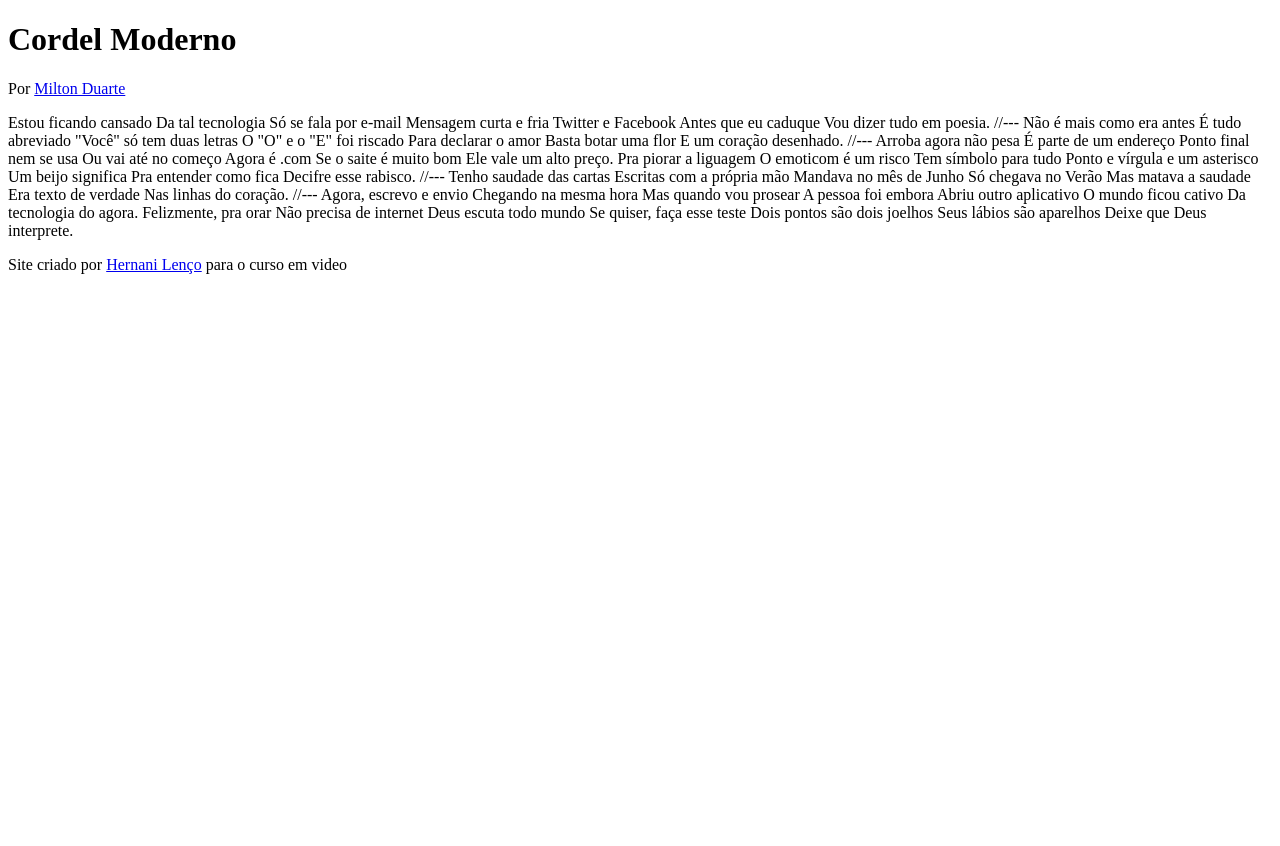
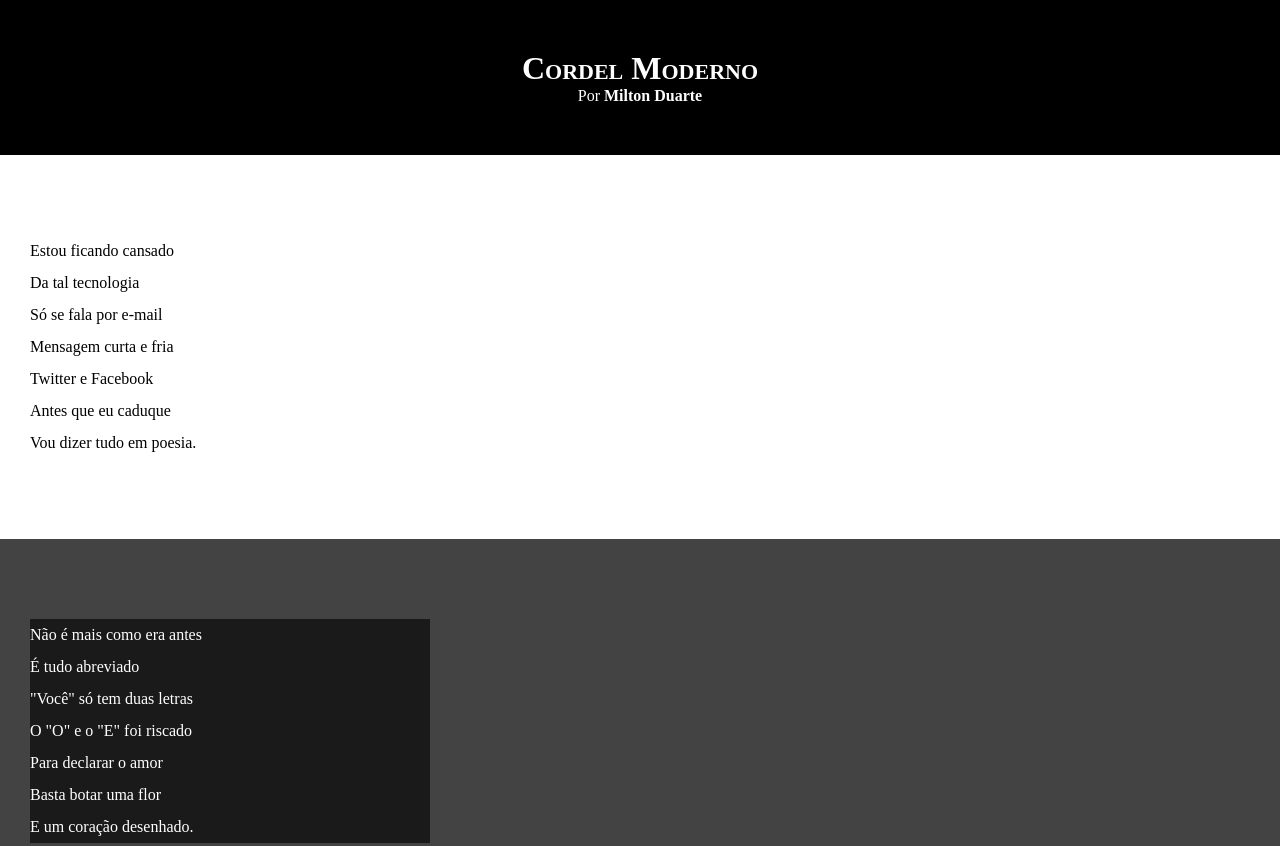
Before and after one commit to HernanyLenco/Html-Css1, a plain HTML site: page desafios/d012/index.html in a window 1280 px wide. Shown: the top 846 px of the page. Before the commit the page ends 800 px from the top, so only its background shows below. Drawn offline with Linux system fonts and the light colour scheme.

Commit message:
Atualização

```diff
--- /dev/null
+++ b/desafios/d012/estilo/style.css
@@ -0,0 +1,61 @@
+@charset "UTF-8";
+
+*{
+    margin: 0px;
+    padding: 0px;
+}
+
+html, body{
+    min-height: 100vh;
+    background-color: darkgray;
+}
+header{
+    background-color: black;
+    color: white;
+    text-align: center;
+}
+header h1{
+    padding-top: 50px;
+    font-variant: small-caps;
+}
+header p{
+    padding-bottom: 50px;
+}
+a{
+    color: white;
+    text-decoration: none;
+    font-weight: bolder;
+}
+a:hover{
+    text-decoration: underline;
+}
+
+section{
+    padding-top: 10vh;
+    padding-bottom: 10vh;
+    line-height: 2em;
+    padding-left: 30px;
+}
+
+.normal{
+    background-color: white;
+    color: black;
+}
+
+.imagem{
+    background-color: rgba(0, 0, 0, 0.605);
+    color: white;
+}
+
+.imagem p {
+    width: 400px;
+    background-color: rgba(0, 0, 0, 0.616);
+
+}
+
+footer{
+    background-color: black;
+    color: white;
+    text-align: center;
+    padding: 10px;
+}
--- a/desafios/d012/index.html
+++ b/desafios/d012/index.html
@@ -5,6 +5,8 @@
     <meta http-equiv="X-UA-Compatible" content="IE=edge">
     <meta name="viewport" content="width=device-width, initial-scale=1.0">
     <title>Cordel Moderno</title>
+    <link rel="shortcut icon" href="favicon/favicon.ico" type="image/x-icon">
+    <link rel="stylesheet" href="estilo/style.css">
 </head>
 <body>
     <header>
@@ -13,72 +15,92 @@
 
     </header>
 
-    Estou ficando cansado
-    Da tal tecnologia
-    Só se fala por e-mail
-    Mensagem curta e fria
-    Twitter e Facebook
-    Antes que eu caduque
-    Vou dizer tudo em poesia.
+    <section class="normal">
+        Estou ficando cansado <br>
+        Da tal tecnologia <br>
+        Só se fala por e-mail <br>
+        Mensagem curta e fria <br>
+        Twitter e Facebook <br>
+        Antes que eu caduque <br>
+        Vou dizer tudo em poesia.
+    </section>
 
-    //---
 
-    Não é mais como era antes
-    É tudo abreviado
-    "Você" só tem duas letras
-    O "O" e o "E" foi riscado
-    Para declarar o amor
-    Basta botar uma flor
-    E um coração desenhado.
 
-    //---
+    <section class="imagem">
+        <p>
+            Não é mais como era antes <br>
+            É tudo abreviado <br>
+            "Você" só tem duas letras <br>
+            O "O" e o "E" foi riscado <br>
+            Para declarar o amor <br>
+            Basta botar uma flor <br>
+            E um coração desenhado.
+        </p>
+    </section>
 
-    Arroba agora não pesa
-    É parte de um endereço
-    Ponto final nem se usa
-    Ou vai até no começo
-    Agora é .com
-    Se o saite é muito bom
-    Ele vale um alto preço.
 
-    Pra piorar a liguagem
-    O emoticom é um risco
-    Tem símbolo para tudo
-    Ponto e vírgula e um asterisco
-    Um beijo significa
-    Pra entender como fica
-    Decifre esse rabisco.
 
-    //---
+    <section class="normal">
+        <p>
+            Arroba agora não pesa <br>
+            É parte de um endereço <br>
+            Ponto final nem se usa <br>
+            Ou vai até no começo <br>
+            Agora é .com <br>
+            Se o saite é muito bom <br>
+            Ele vale um alto preço. <br>
+            Pra piorar a liguagem <br>
+            O emoticom é um risco <br>
+            Tem símbolo para tudo <br>
+            Ponto e vírgula e um asterisco <br>
+            Um beijo significa <br>
+            Pra entender como fica <br>
+            Decifre esse rabisco.
+        </p>
+    </section>
 
-    Tenho saudade das cartas
-    Escritas com a própria mão
-    Mandava no mês de Junho
-    Só chegava no Verão
-    Mas matava a saudade
-    Era texto de verdade
-    Nas linhas do coração.
 
-    //---
 
-    Agora, escrevo e envio
-    Chegando na mesma hora
-    Mas quando vou prosear
-    A pessoa foi embora
-    Abriu outro aplicativo
-    O mundo ficou cativo
-    Da tecnologia do agora.
+    <section class="imagem">
+        <p>
+            Tenho saudade das cartas <br>
+            Escritas com a própria mão <br>
+            Mandava no mês de Junho <br>
+            Só chegava no Verão <br>
+            Mas matava a saudade <br>
+            Era texto de verdade <br>
+            Nas linhas do coração.
+        </p>
+    </section>
 
-    Felizmente, pra orar
-    Não precisa de internet
-    Deus escuta todo mundo
-    Se quiser, faça esse teste
-    Dois pontos são dois joelhos
-    Seus lábios são aparelhos
-    Deixe que Deus interprete.
+
+
+    <section class="normal">
+
+            <p>
+                Agora, escrevo e envio <br>
+                Chegando na mesma hora <br>
+                Mas quando vou prosear <br>
+                A pessoa foi embora <br>
+                Abriu outro aplicativo <br>
+                O mundo ficou cativo <br>
+                Da tecnologia do agora. <br>
+            </p>
+
+            <p>
+            Felizmente, pra orar <br>
+            Não precisa de internet <br>
+            Deus escuta todo mundo <br>
+            Se quiser, faça esse teste <br>
+            Dois pontos são dois joelhos <br>
+            Seus lábios são aparelhos <br>
+            Deixe que Deus interprete.
+        </p>
+    </section>
 
     <footer>
-        <p>Site criado por <a href="https://www.instagram.com/hernanydosanjos/" target="_blank">Hernani Lenço</a> para o curso em video</p>
+        <p>Site criado por <a href="https://www.instagram.com/hernanydosanjos/" target="_blank">Hernani Lenço</a> para o <strong>Curso Em Video</strong></p>
     </footer>
 </body>
 </html>
```
Also changed, not shown: desafios/d012/favicon/about.txt (renamed from desafios/d012/favicon_io/about.txt), desafios/d012/favicon/android-chrome-192x192.png (renamed from desafios/d012/favicon_io/android-chrome-192x192.png), desafios/d012/favicon/android-chrome-512x512.png (renamed from desafios/d012/favicon_io/android-chrome-512x512.png), desafios/d012/favicon/apple-touch-icon.png (renamed from desafios/d012/favicon_io/apple-touch-icon.png), desafios/d012/favicon/favicon-16x16.png (renamed from desafios/d012/favicon_io/favicon-16x16.png), desafios/d012/favicon/favicon-32x32.png (renamed from desafios/d012/favicon_io/favicon-32x32.png), desafios/d012/favicon/favicon.ico (renamed from desafios/d012/favicon_io/favicon.ico), desafios/d012/favicon/site.webmanifest (renamed from desafios/d012/favicon_io/site.webmanifest).
